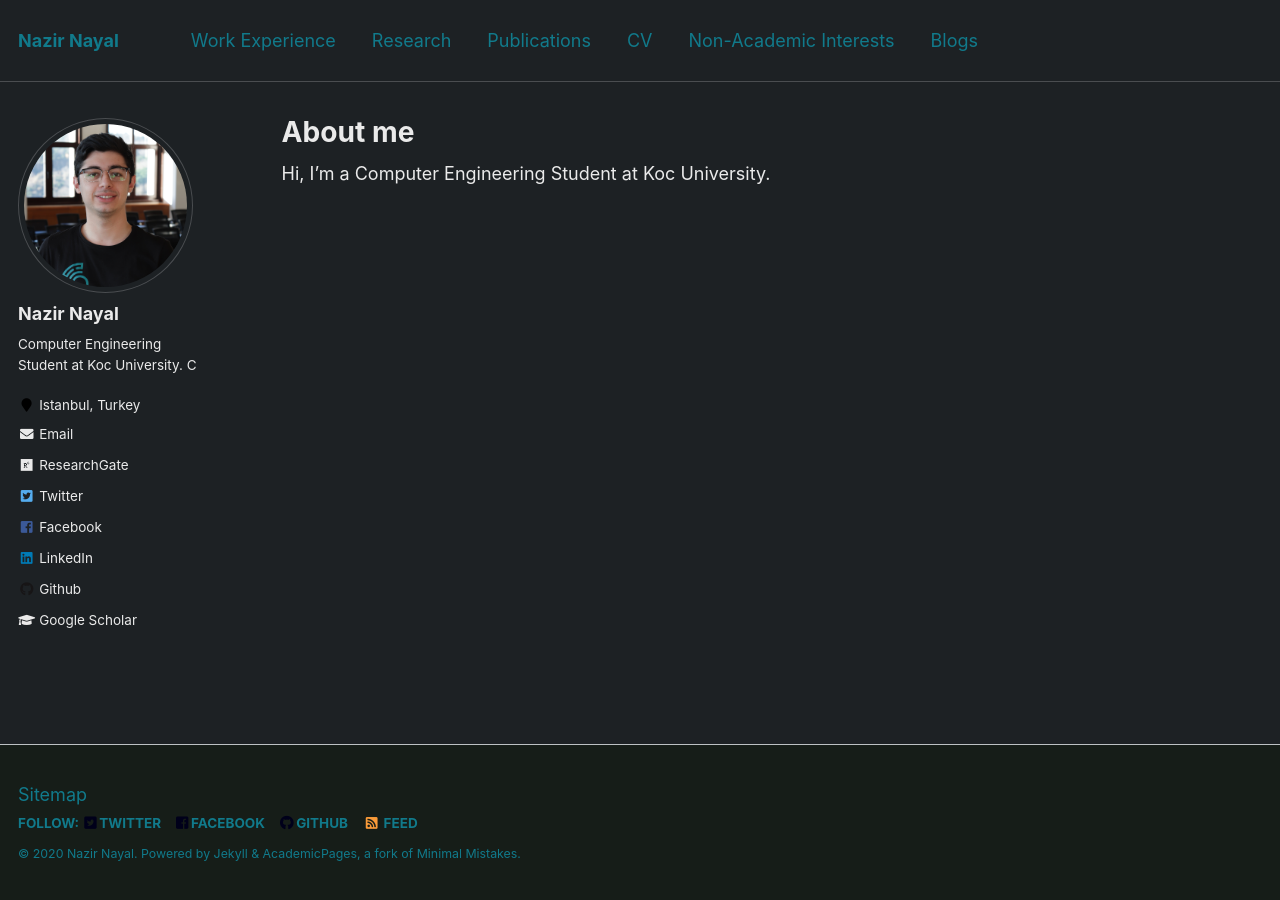
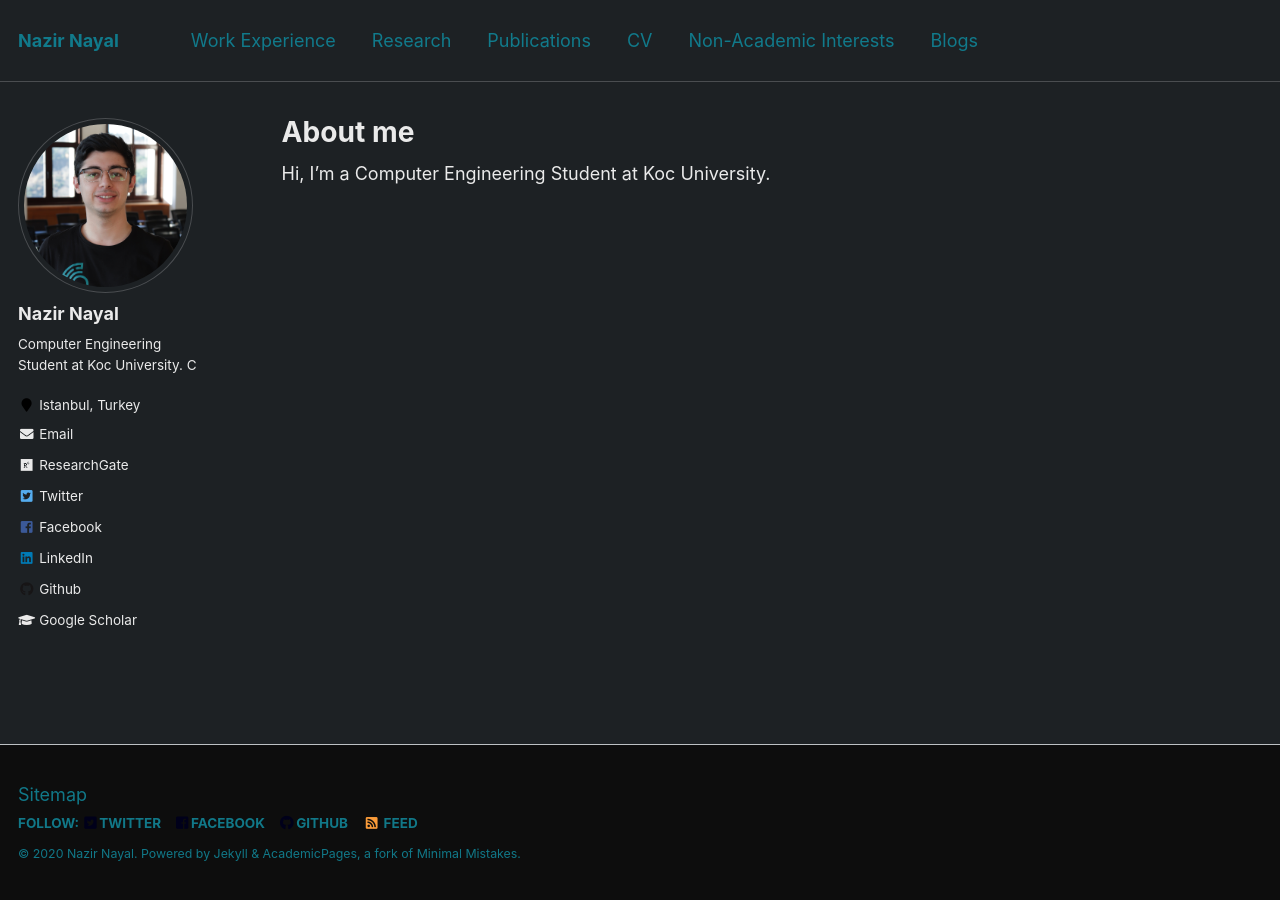
Before and after one commit to NazirNayal8/nazirnayal.github.io, a Jekyll site: the page built from _pages/about.md, in a window 1280 px wide. Built offline with Jekyll 4.4.1, drawn with Linux system fonts in a browser that asks for light colours.

Commit message:
update footer colors

```diff
--- a/_sass/_footer.scss
+++ b/_sass/_footer.scss
@@ -15,12 +15,12 @@
   height: auto;
   /* sticky footer fix end */
   margin-top: 3em;
-  color: #117a8b;
+  color: #117888;
   -webkit-animation: intro 0.3s both;
           animation: intro 0.3s both;
   -webkit-animation-delay: 0.45s;
           animation-delay: 0.45s;
-  background-color: #161d18;
+  background-color: #0d0d0d;
   border-top: 1px solid $light-gray;
 
   footer {
```
